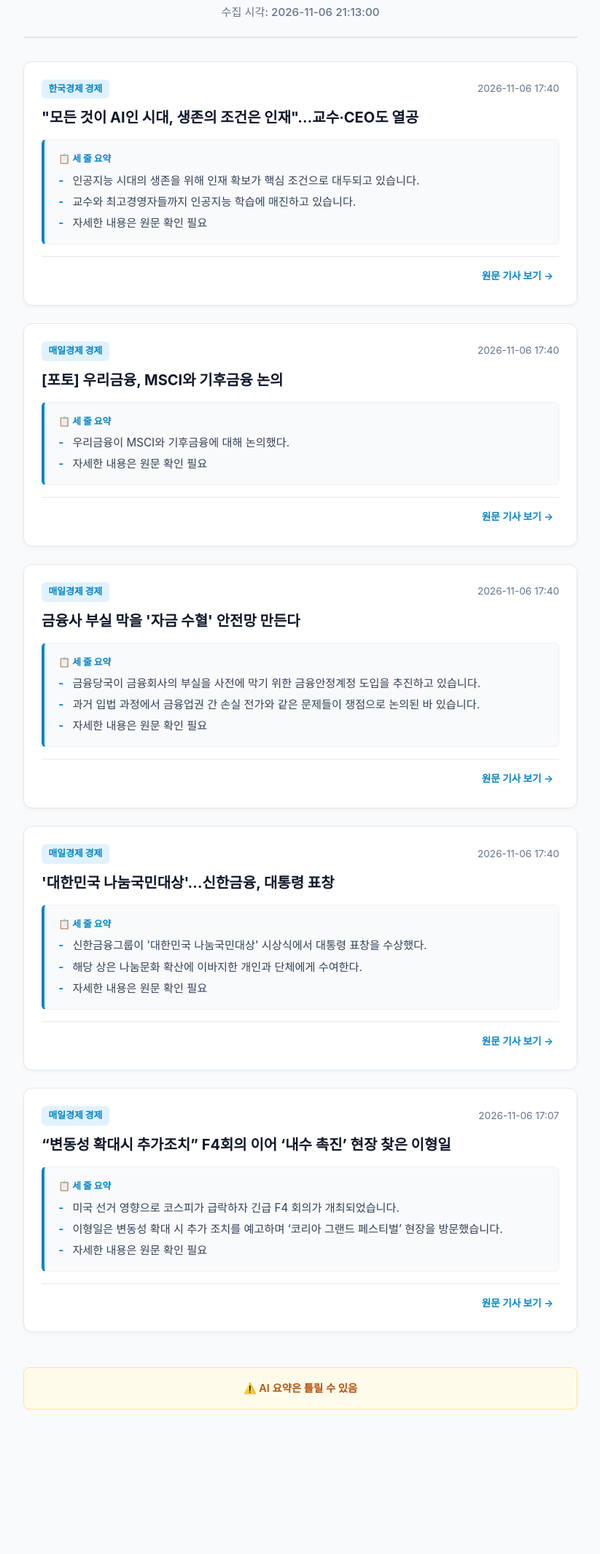
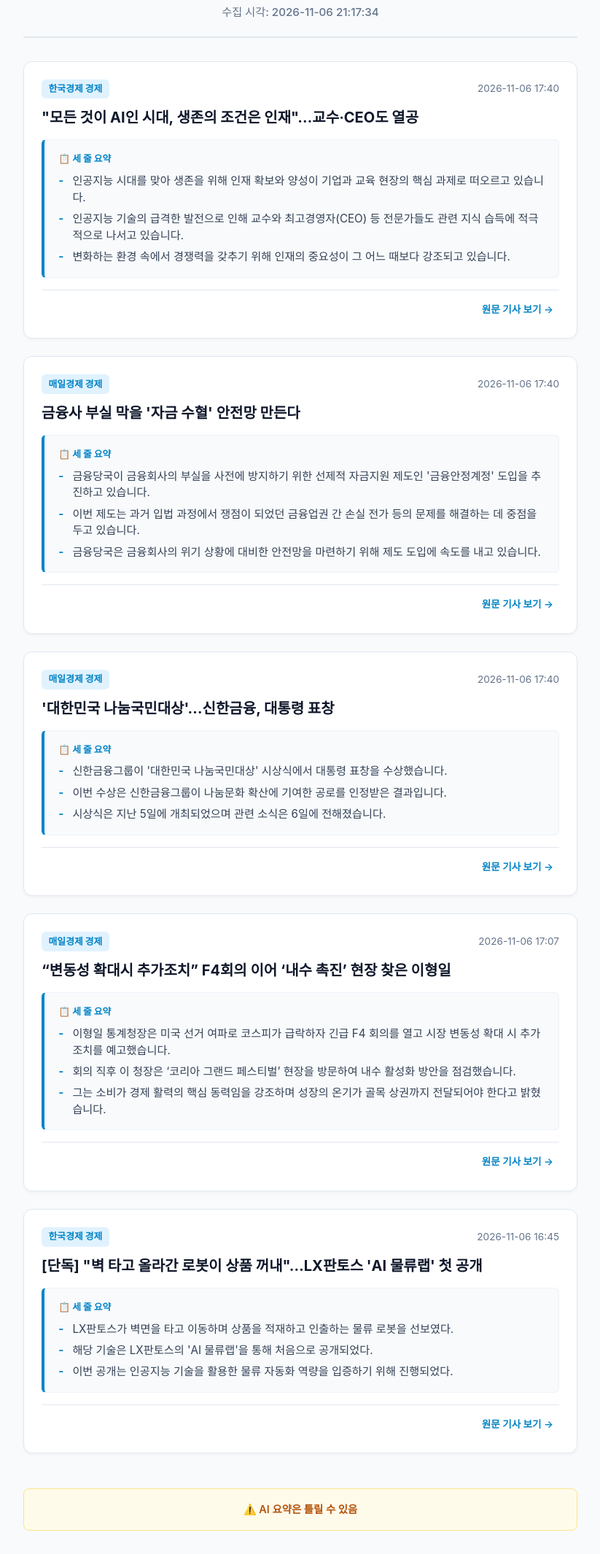
Before and after one commit to Kyle-HyukTae-Kwon/news-briefing, a plain HTML site: page index.html in a window 1280 px wide. Shown: the part 86-2216 px from the top of the page at 73% size, without its empty margins (228-1051 px from the left). Before the commit the page ends 2050 px from the top, so only its background shows below. Drawn offline with Linux system fonts and the light colour scheme.

Commit message:
feat: [포토] 기사 제외 및 세 줄 요약 문구 개선

```diff
--- a/index.html
+++ b/index.html
@@ -169,7 +169,7 @@
   <div class="container">
     <header>
       <h1>금융·경제 아침 브리핑</h1>
-      <p class="collected-time">수집 시각: 2026-11-06 21:13:00</p>
+      <p class="collected-time">수집 시각: 2026-11-06 21:17:34</p>
     </header>
 
     <main class="news-feed">
@@ -187,9 +187,9 @@
           <div class="summary-container">
             <div class="summary-label">📋 세 줄 요약</div>
             <ul class="summary-list">
-              <li>인공지능 시대의 생존을 위해 인재 확보가 핵심 조건으로 대두되고 있습니다.</li>
-<li>교수와 최고경영자들까지 인공지능 학습에 매진하고 있습니다.</li>
-<li>자세한 내용은 원문 확인 필요</li>
+              <li>인공지능 시대를 맞아 생존을 위해 인재 확보와 양성이 기업과 교육 현장의 핵심 과제로 떠오르고 있습니다.</li>
+<li>인공지능 기술의 급격한 발전으로 인해 교수와 최고경영자(CEO) 등 전문가들도 관련 지식 습득에 적극적으로 나서고 있습니다.</li>
+<li>변화하는 환경 속에서 경쟁력을 갖추기 위해 인재의 중요성이 그 어느 때보다 강조되고 있습니다.</li>
 
             </ul>
           </div>
@@ -208,41 +208,15 @@
           </div>
 
           <h2 class="article-title">
-            <a href="https://www.mk.co.kr/news/economy/12200714" target="_blank" rel="noopener noreferrer">[포토] 우리금융, MSCI와 기후금융 논의</a>
-          </h2>
-
-          <div class="summary-container">
-            <div class="summary-label">📋 세 줄 요약</div>
-            <ul class="summary-list">
-              <li>우리금융이 MSCI와 기후금융에 대해 논의했다.</li>
-<li>자세한 내용은 원문 확인 필요</li>
-
-            </ul>
-          </div>
-
-          <div class="card-footer">
-            <a class="origin-btn" href="https://www.mk.co.kr/news/economy/12200714" target="_blank" rel="noopener noreferrer">
-              원문 기사 보기 →
-            </a>
-          </div>
-        </article>
-
-        <article class="news-card">
-          <div class="card-meta">
-            <span class="source-badge">매일경제 경제</span>
-            <span class="date-text">2026-11-06 17:40</span>
-          </div>
-
-          <h2 class="article-title">
             <a href="https://www.mk.co.kr/news/economy/12200712" target="_blank" rel="noopener noreferrer">금융사 부실 막을 &#x27;자금 수혈&#x27; 안전망 만든다</a>
           </h2>
 
           <div class="summary-container">
             <div class="summary-label">📋 세 줄 요약</div>
             <ul class="summary-list">
-              <li>금융당국이 금융회사의 부실을 사전에 막기 위한 금융안정계정 도입을 추진하고 있습니다.</li>
-<li>과거 입법 과정에서 금융업권 간 손실 전가와 같은 문제들이 쟁점으로 논의된 바 있습니다.</li>
-<li>자세한 내용은 원문 확인 필요</li>
+              <li>금융당국이 금융회사의 부실을 사전에 방지하기 위한 선제적 자금지원 제도인 &#x27;금융안정계정&#x27; 도입을 추진하고 있습니다.</li>
+<li>이번 제도는 과거 입법 과정에서 쟁점이 되었던 금융업권 간 손실 전가 등의 문제를 해결하는 데 중점을 두고 있습니다.</li>
+<li>금융당국은 금융회사의 위기 상황에 대비한 안전망을 마련하기 위해 제도 도입에 속도를 내고 있습니다.</li>
 
             </ul>
           </div>
@@ -267,9 +241,9 @@
           <div class="summary-container">
             <div class="summary-label">📋 세 줄 요약</div>
             <ul class="summary-list">
-              <li>신한금융그룹이 &#x27;대한민국 나눔국민대상&#x27; 시상식에서 대통령 표창을 수상했다.</li>
-<li>해당 상은 나눔문화 확산에 이바지한 개인과 단체에게 수여한다.</li>
-<li>자세한 내용은 원문 확인 필요</li>
+              <li>신한금융그룹이 &#x27;대한민국 나눔국민대상&#x27; 시상식에서 대통령 표창을 수상했습니다.</li>
+<li>이번 수상은 신한금융그룹이 나눔문화 확산에 기여한 공로를 인정받은 결과입니다.</li>
+<li>시상식은 지난 5일에 개최되었으며 관련 소식은 6일에 전해졌습니다.</li>
 
             </ul>
           </div>
@@ -294,15 +268,42 @@
           <div class="summary-container">
             <div class="summary-label">📋 세 줄 요약</div>
             <ul class="summary-list">
-              <li>미국 선거 영향으로 코스피가 급락하자 긴급 F4 회의가 개최되었습니다.</li>
-<li>이형일은 변동성 확대 시 추가 조치를 예고하며 ‘코리아 그랜드 페스티벌’ 현장을 방문했습니다.</li>
-<li>자세한 내용은 원문 확인 필요</li>
+              <li>이형일 통계청장은 미국 선거 여파로 코스피가 급락하자 긴급 F4 회의를 열고 시장 변동성 확대 시 추가 조치를 예고했습니다.</li>
+<li>회의 직후 이 청장은 ‘코리아 그랜드 페스티벌’ 현장을 방문하여 내수 활성화 방안을 점검했습니다.</li>
+<li>그는 소비가 경제 활력의 핵심 동력임을 강조하며 성장의 온기가 골목 상권까지 전달되어야 한다고 밝혔습니다.</li>
 
             </ul>
           </div>
 
           <div class="card-footer">
             <a class="origin-btn" href="https://www.mk.co.kr/news/economy/12200611" target="_blank" rel="noopener noreferrer">
+              원문 기사 보기 →
+            </a>
+          </div>
+        </article>
+
+        <article class="news-card">
+          <div class="card-meta">
+            <span class="source-badge">한국경제 경제</span>
+            <span class="date-text">2026-11-06 16:45</span>
+          </div>
+
+          <h2 class="article-title">
+            <a href="https://www.hankyung.com/article/202611061308i" target="_blank" rel="noopener noreferrer">[단독] &quot;벽 타고 올라간 로봇이 상품 꺼내&quot;…LX판토스 &#x27;AI 물류랩&#x27; 첫 공개</a>
+          </h2>
+
+          <div class="summary-container">
+            <div class="summary-label">📋 세 줄 요약</div>
+            <ul class="summary-list">
+              <li>LX판토스가 벽면을 타고 이동하며 상품을 적재하고 인출하는 물류 로봇을 선보였다.</li>
+<li>해당 기술은 LX판토스의 &#x27;AI 물류랩&#x27;을 통해 처음으로 공개되었다.</li>
+<li>이번 공개는 인공지능 기술을 활용한 물류 자동화 역량을 입증하기 위해 진행되었다.</li>
+
+            </ul>
+          </div>
+
+          <div class="card-footer">
+            <a class="origin-btn" href="https://www.hankyung.com/article/202611061308i" target="_blank" rel="noopener noreferrer">
               원문 기사 보기 →
             </a>
           </div>
```
Also changed, not shown: news.json (+15 -15 lines), 1 other file.
